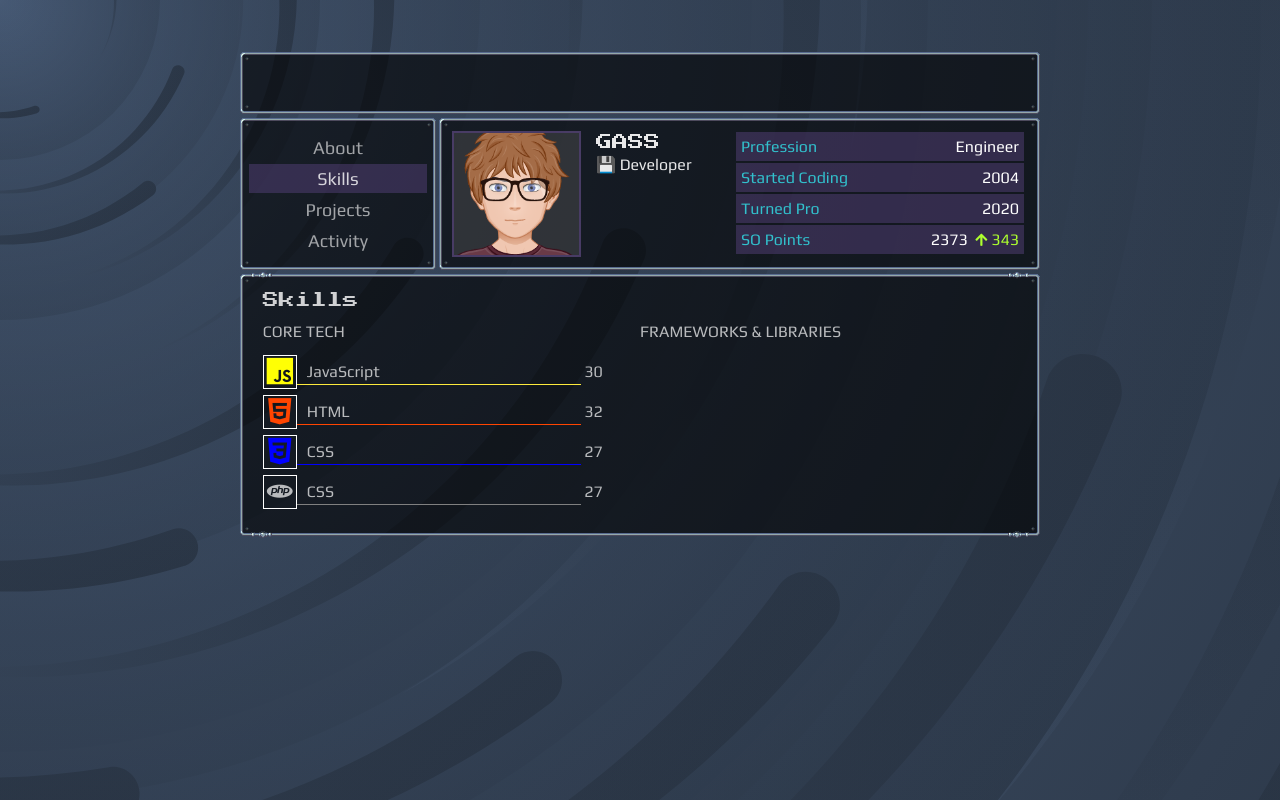
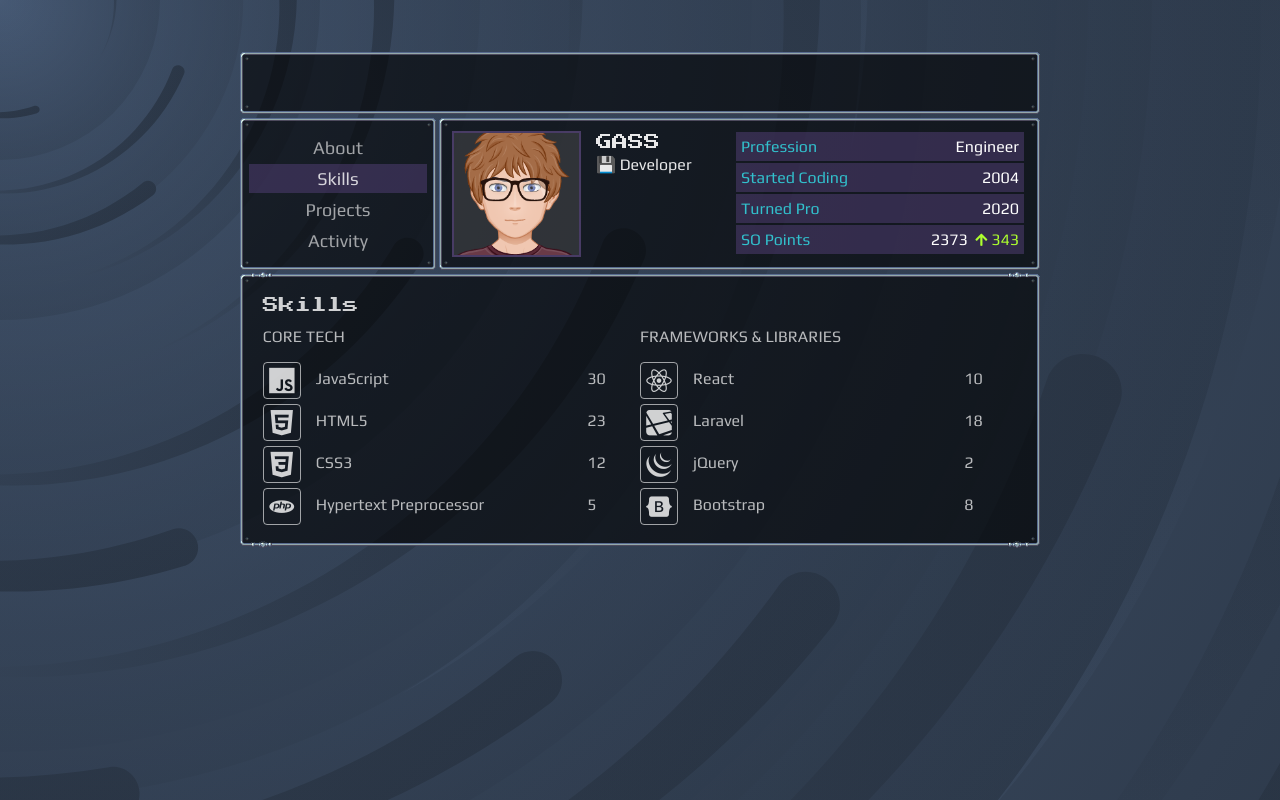
Before and after one commit to gass-git/dev-plus, a React (Create React App) app: page / in a window 1280 px wide. Both pictures are taken after a click on the element "Skills". Built offline with nearby package versions, Linux system fonts and the light colour scheme.

Commit message:
Skills component improved

```diff
--- a/src/App.js
+++ b/src/App.js
@@ -18,7 +18,6 @@
       <section className="first-row">
         <ScrollDisplay />
       </section>
-      {/* --------------- */}
 
       {/* -- SECOND ROW -- */}
       <section className="second-row">
@@ -29,7 +28,6 @@
           <BasicInfo />
         </div>
       </section>
-      {/* ------------------ */}
 
       {/* -- THIRD ROW --  */}
       <section className="third-row">
@@ -44,7 +42,6 @@
           </div>
         </div>
       </section>
-      {/* ---------------- */}
 
     </div>
   );
--- a/src/components/about/about.css
+++ b/src/components/about/about.css
@@ -2,13 +2,14 @@
   width: 95%;
   color: rgb(255, 255, 255, 0.8);
   font-family: "press start 2p", sans-serif;
-  margin: 15px auto 0 auto;
+  margin: 20px auto 0 auto;
   /* border: 1px solid white; */
 }
 .about .content {
   padding: 10px;
   width: 95%;
-  height: 130px;
+  line-height: 22px;
+  letter-spacing: 1px;
   font-family: "play", sans-serif;
   color: rgb(255, 255, 255, 0.6);
   margin: 10px auto 5px auto;
--- a/src/components/skills/index.js
+++ b/src/components/skills/index.js
@@ -2,6 +2,25 @@
 import './skills.css';
 
 const Skills = () => {
+
+  const Skill = ({lang, label, score}) => {
+    return (
+      <div>
+        <div className={`badge-wrapper`}>
+          <i className={`devicon-${lang}-plain`}></i>
+        </div>
+        <div className="details">
+          <div className={`name`}>
+            {label}
+          </div>
+          <div className="score">
+            {score}
+          </div>
+        </div>
+      </div>
+    );
+  }
+
   return(
       <section className="skills">
       <div className="title">
@@ -13,64 +32,10 @@
             CORE TECH
           </div>
           <div className="skills-wrapper">
-              {/* -- JavaScript -- */}
-              <div>
-                <div className="badge-wrapper">
-                  <i className="devicon-javascript-plain yellow"></i>
-                </div>
-                <div className="details">
-                  <div className="name bb-yellow">
-                    JavaScript
-                  </div>
-                  <div className="score">
-                    30
-                  </div>
-                </div>
-              </div>
-              {/* -- HTML -- */}
-              <div>
-                <div className="badge-wrapper">
-                  <i className="devicon-html5-plain orangered"></i>
-                </div>
-                <div className="details">
-                  <div className="name bb-orangered">
-                    HTML
-                  </div>
-                  <div className="score">
-                    32
-                  </div>
-                </div>
-              </div>
-              {/* CSS */}
-              <div>
-                <div className="badge-wrapper">
-                  <i className="devicon-css3-plain blue"></i>
-                </div>
-                <div className="details">
-                  <div className="name bb-blue">
-                    CSS
-                  </div>
-                  <div className="score">
-                    27
-                  </div>
-                </div>
-              </div>
-              {/* PHP */}
-              <div>
-                <div className="badge-wrapper">
-                  <i className="devicon-php-plain black"></i>
-                </div>
-                <div className="details">
-                  <div className="name bb-grey">
-                    CSS
-                  </div>
-                  <div className="score">
-                    27
-                  </div>
-                </div>
-              </div>
-
-
+            <Skill lang="javascript" label="JavaScript" score="30" />
+            <Skill lang="html5" label="HTML5" score="23" />
+            <Skill lang="css3" label="CSS3" score="12" />
+            <Skill lang="php" label="Hypertext Preprocessor" score="5" />
           </div>
         </div>
         <div className="right-side">
@@ -78,10 +43,10 @@
             FRAMEWORKS & LIBRARIES
           </div>
           <div className="skills-wrapper">
-            <div></div>
-            <div></div>
-            <div></div>
-            <div></div>
+            <Skill lang="react" label="React" score="10" />
+            <Skill lang="laravel" label="Laravel" score="18" />
+            <Skill lang="jquery" label="jQuery" score="2" />
+            <Skill lang="bootstrap" label="Bootstrap" score="8" />
           </div>
         </div>
       </div>
--- a/src/components/skills/skills.css
+++ b/src/components/skills/skills.css
@@ -2,7 +2,7 @@
   width: 95%;
   color: rgb(255, 255, 255, 0.8);
   font-family: "press start 2p", sans-serif;
-  margin: 15px auto 0 auto;
+  margin: 20px auto 0 auto;
   /* border: 1px solid white; */
 }
 .skills .sub-title {
@@ -34,17 +34,16 @@
 }
 .skills .skills-wrapper > div {
   display: flex;
-  margin-top: 10px;
+  margin-top: 12px;
   height: 30px;
-  /* border: 1px solid white; */
+  /* border: 1px solid orange; */
 }
 .skills .badge-wrapper {
-  min-width: 30px;
-  max-width: 30px;
   height: 30px;
-  text-align: center;
-  padding: 2px 1px 0 1px;
-  border: 1px solid white;
+  padding: 5px 5px 0px 5px;
+  border-radius: 4px;
+  border: 1px solid rgb(255, 255, 255, 0.6);
+  color: rgb(255, 255, 255, 0.8);
 }
 .skills .details {
   display: flex;
@@ -52,41 +51,15 @@
   /* border: 1px solid red; */
 }
 .skills .name {
-  margin-top: 7px;
+  margin: 7px 0 0 15px;
   display: inline-block;
-  padding-left: 10px;
   width: 80%;
 }
 .skills .score {
-  margin-left: 3px;
   margin-top: 7px;
   display: inline-block;
   width: 10%;
 }
-.skills .bb-yellow {
-  border-bottom: 1px solid rgb(253, 234, 60);
+.skills i {
+  font-size: 26px;
 }
-.skills .bb-orangered {
-  border-bottom: 1px solid orangered;
-}
-.skills .bb-blue {
-  border-bottom: 1px solid blue;
-}
-.skills .bb-grey {
-  border-bottom: 1px solid grey;
-}
-.skills i {
-  font-size: 27px;
-}
-.skills .yellow {
-  color: rgb(255, 255, 4);
-}
-.skills .orangered {
-  color: orangered;
-}
-.skills .blue {
-  color: blue;
-}
-.skills .grey {
-  color: grey;
-}
--- a/src/global/App.css
+++ b/src/global/App.css
@@ -27,10 +27,10 @@
   border: 33px solid transparent;
   border-image: url("http://localhost:3000/images/border1.png") 33 round;
   width: 734px;
-  height: 200px;
+  height: 210px;
 }
 .third-row .inner-container {
-  height: 256px;
+  height: 266px;
   margin: -28px -30px;
   background-color: rgb(0, 0, 0, 0.6);
   overflow: hidden;
```
Lines whose indentation alone changed are shown as unchanged.
